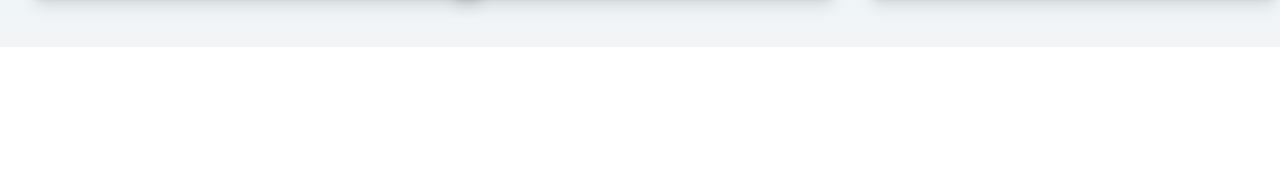
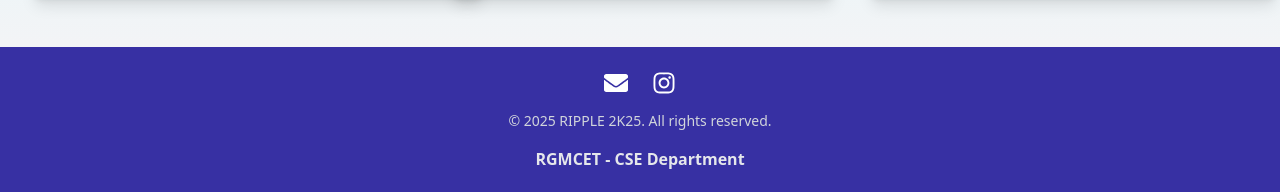
Before and after one commit to Vignesh07s/concurrence-2k25, a React (Create React App) app in the folder frontend/: page / in a window 1280 px wide. Shown: the part 3273-3465 px from the top of the page. Before the commit the page ends 3320 px from the top, so only its background shows below. Built offline with nearby package versions, Linux system fonts and the light colour scheme.

Commit message:
fix: update Footer component layout and social media links

```diff
--- a/frontend/src/components/Footer.js
+++ b/frontend/src/components/Footer.js
@@ -1,121 +1,39 @@
 import React from "react";
-import { FaFacebook, FaTwitter, FaLinkedin, FaInstagram, FaGithub } from "react-icons/fa";
+import { FaInstagram, FaEnvelope } from "react-icons/fa";
 
 const Footer = () => {
   return (
-    <footer className="bg-gradient-to-b from-indigo-900 to-indigo-700 text-white py-16 border-t-4 border-indigo-600">
-      <div className="container mx-auto px-8 flex flex-col items-center space-y-12">
-
-        {/* Footer Top - RGMCET Info & Contact */}
-        <div className="flex justify-between items-center w-full space-x-12 text-lg">
-          <div className="flex flex-col space-y-2 text-center">
-            <h2 className="text-4xl font-semibold text-gradient bg-clip-text bg-gradient-to-r from-pink-500 to-orange-500">
-              RGMCET | CSE Department
-            </h2>
-            <p className="text-sm font-medium text-gray-200">Web Development Team - RIPPLE 2K25</p>
-            <p className="text-sm font-medium text-gray-200">Visit us at: <strong>www.rgmcet.edu.in</strong></p>
-          </div>
-
-          {/* Contact and Quick Links */}
-          <div className="flex flex-col space-y-2 text-center">
-            <h3 className="text-xl font-semibold">Contact Us</h3>
-            <p>
-              <strong>Email:</strong>{" "}
-              <a
-                href="mailto:ripple2k25@rgmcet.edu.in"
-                className="text-indigo-300 hover:text-indigo-100 transition duration-300"
-              >
-                concurrence.cseripple@rgmcet.edu.in
-              </a>
-            </p>
-            <p>
-              <strong>Phone:</strong>{" "}
-              <a
-                href="tel:+919876543210"
-                className="text-indigo-300 hover:text-indigo-100 transition duration-300"
-              >
-                +91 98765 43210
-              </a>
-            </p>
-          </div>
-        </div>
-
-        {/* Social Media Links */}
-        <div className="flex space-x-8 text-3xl justify-center">
+    <footer className="bg-indigo-800 text-white py-6">
+      <div className="container mx-auto px-4 flex flex-col items-center space-y-4">
+        {/* Contact Icons */}
+        <div className="flex space-x-6 text-2xl">
           <a
-            href="https://www.facebook.com/ripple2k25"
+            href="mailto:concurrence.cseripple@rgmcet.edu.in"
+            className="hover:text-indigo-400 transition duration-300"
+            aria-label="Email"
+          >
+            <FaEnvelope />
+          </a>
+          <a
+            href="https://www.instagram.com/concurrence_2k25"
             target="_blank"
             rel="noopener noreferrer"
-            className="text-white hover:text-indigo-400 transition duration-300"
-            aria-label="Facebook"
-          >
-            <FaFacebook />
-          </a>
-          <a
-            href="https://twitter.com/ripple2k25"
-            target="_blank"
-            rel="noopener noreferrer"
-            className="text-white hover:text-indigo-400 transition duration-300"
-            aria-label="Twitter"
-          >
-            <FaTwitter />
-          </a>
-          <a
-            href="https://www.linkedin.com/company/ripple2k25"
-            target="_blank"
-            rel="noopener noreferrer"
-            className="text-white hover:text-indigo-400 transition duration-300"
-            aria-label="LinkedIn"
-          >
-            <FaLinkedin />
-          </a>
-          <a
-            href="https://www.instagram.com/ripple2k25"
-            target="_blank"
-            rel="noopener noreferrer"
-            className="text-white hover:text-indigo-400 transition duration-300"
+            className="hover:text-indigo-400 transition duration-300"
             aria-label="Instagram"
           >
             <FaInstagram />
           </a>
-          <a
-            href="https://github.com/ripple2k25"
-            target="_blank"
-            rel="noopener noreferrer"
-            className="text-white hover:text-indigo-400 transition duration-300"
-            aria-label="GitHub"
-          >
-            <FaGithub />
-          </a>
         </div>
 
-        {/* Footer Bottom - Quick Links */}
-        <div className="flex justify-center space-x-12 text-sm text-gray-200">
-          <a href="#about" className="hover:text-indigo-400 transition duration-300">About Us</a>
-          <a href="#events" className="hover:text-indigo-400 transition duration-300">Events</a>
-          <a href="#team" className="hover:text-indigo-400 transition duration-300">Our Team</a>
-          <a href="#contact" className="hover:text-indigo-400 transition duration-300">Contact</a>
-        </div>
+        {/* Copyright Message */}
+        <p className="text-sm text-gray-300">
+          © {new Date().getFullYear()} RIPPLE 2K25. All rights reserved.
+        </p>
 
-        {/* RGMCET Footer Branding */}
-        <div className="text-center space-y-4">
-          <h3 className="text-xl font-semibold">Proudly Organized by</h3>
-          <div className="flex justify-center items-center space-x-6">
-            <div className="flex items-center space-x-2">
-              <img src="/images/rgmcet-logo.png" alt="RGMCET Logo" className="w-16 h-16" />
-              <span className="font-bold text-white text-lg">RGMCET</span>
-            </div>
-            <div className="flex items-center space-x-2">
-              <img src="/images/cse-logo.png" alt="CSE Logo" className="w-16 h-16" />
-              <span className="font-bold text-white text-lg">CSE Department</span>
-            </div>
-          </div>
-        </div>
-
-        {/* Footer Bottom - Copyright */}
-        <div className="text-center mt-8 text-gray-300 text-sm">
-          <p>© {new Date().getFullYear()} RIPPLE 2K25. All rights reserved.</p>
-        </div>
+        {/* RGMCET Branding */}
+        <p className="font-semibold text-gray-200">
+          RGMCET - CSE Department
+        </p>
       </div>
     </footer>
   );
--- a/frontend/src/components/Home.js
+++ b/frontend/src/components/Home.js
@@ -141,7 +141,7 @@
       </div>
 
       <WebTeam />
-      {/* <Footer /> */}
+      <Footer />
     </div>
 
   );
```
Also changed, not shown: frontend/src/components/WebTeam.js (+1 -1 lines).
